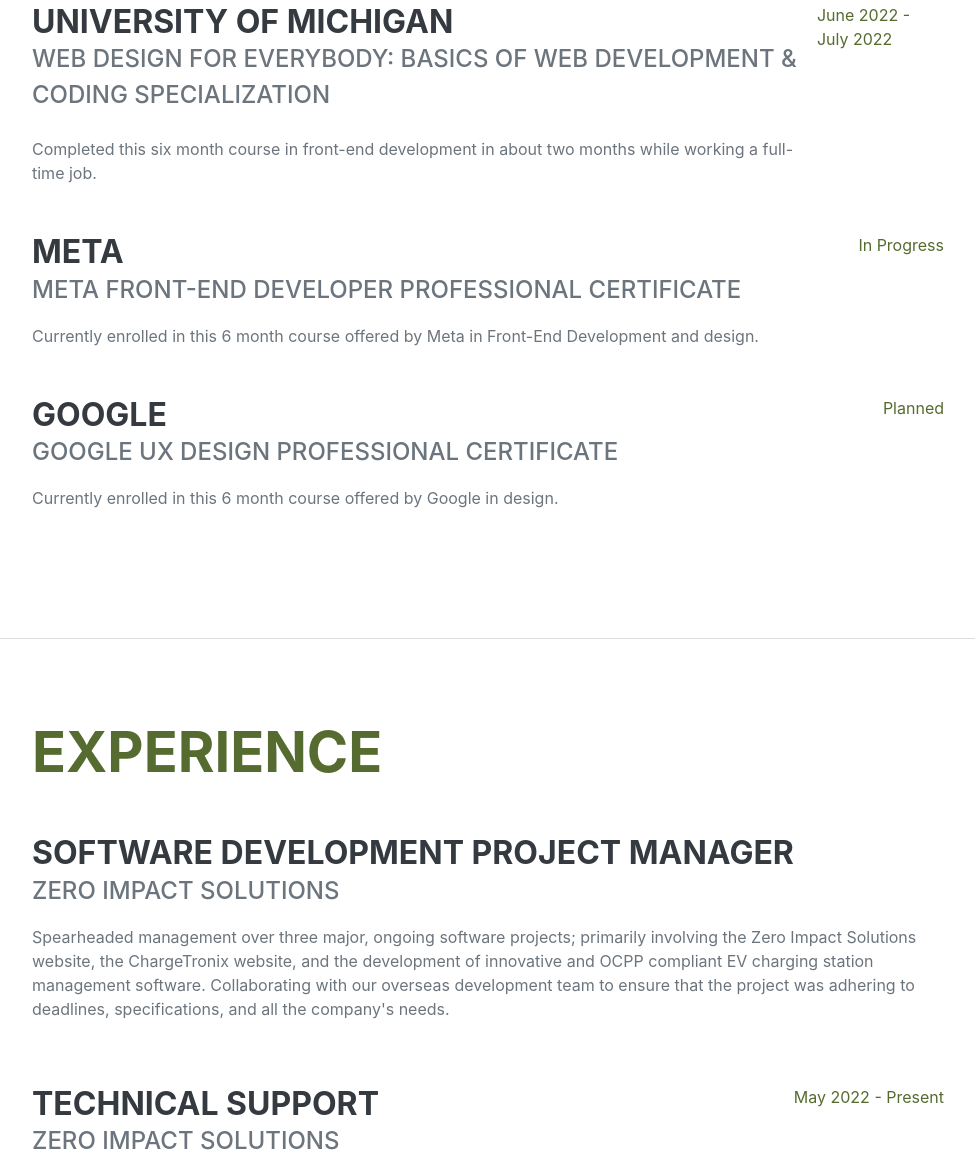
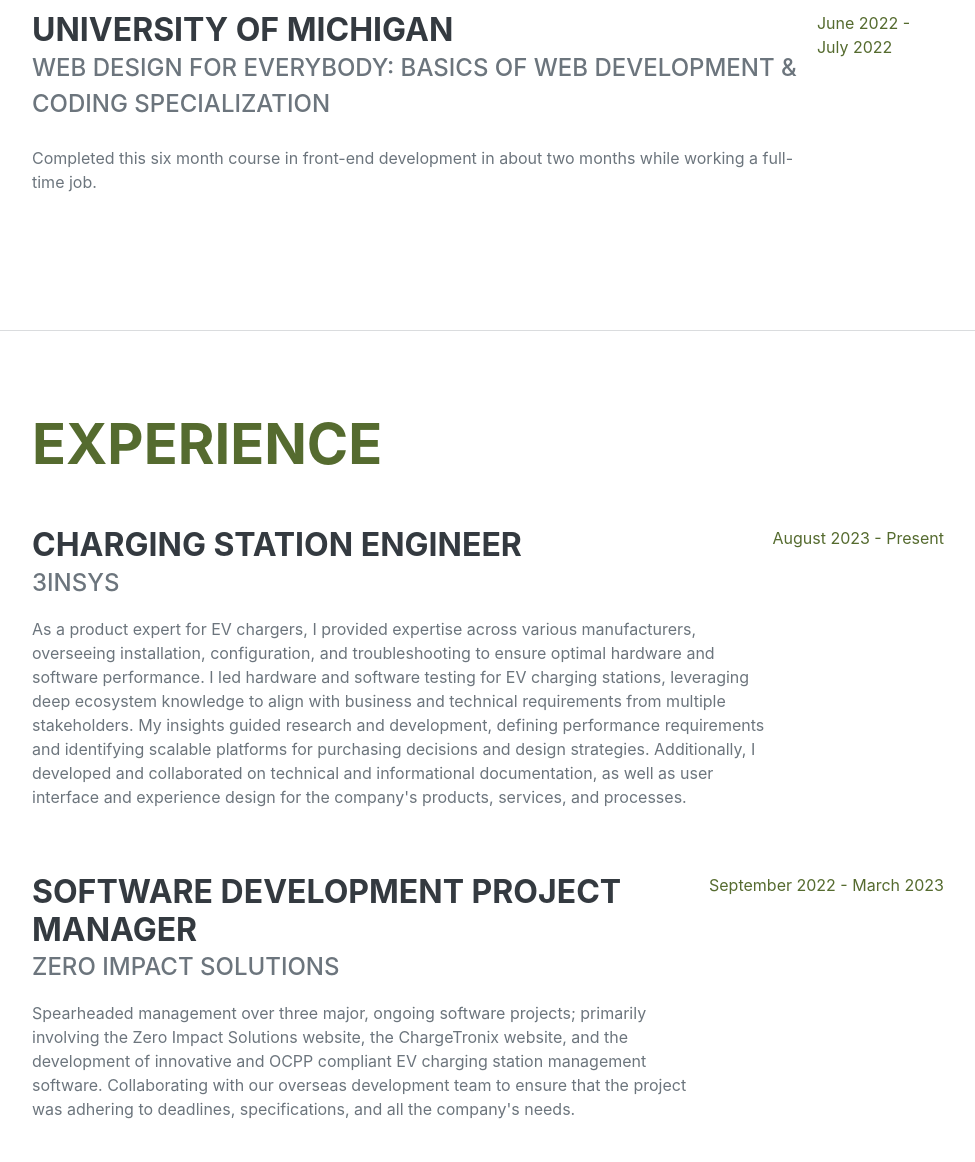
Before and after one commit to phillippresuel/phillippresuel.github.io, a plain HTML site: page index.html in a window 1280 px wide. Shown: the part 1271-2433 px from the top of the page, without its empty margins (288-1263 px from the left). Drawn offline with nearby package versions, Linux system fonts and the light colour scheme; a web font is replaced by a local one.

Commit message:
Add files via upload

```diff
--- a/index.html
+++ b/index.html
@@ -44,10 +44,13 @@
                         <span class="text-primary">Presuel</span>
                     </h1>
                     <div class="subheading mb-5">
-                        PO BOX 11273 · Santa Ana, CA 92711 · (657) 212-1427 ·
+                        3200 E Palm Dr #311 · Fullerton, CA 92831 · (657) 212-1427 ·
                         <a href="mailto:phillippresuel@gmail.com">phillippresuel@gmail.com</a>
                     </div>
-                    <p class="lead mb-5">I am a recent graduate who is currently focused on building expertise through work experience and personal study. I have always strived in opportunities where I can show creativity, both technically and artistically. This is why I am currently focused on advancing my knowledge of front-end software development, UI/UX, and design. Please check out my full resume for more details, other projects, and much more!</p>
+                    <p class="lead mb-5">I graduated with a Bachelor's in Computer Science from California State University, Fullerton (CSUF) three years ago.
+                        Since then, I've quickly advanced in the electric vehicle (EV) industry through three impactful roles. I've leveraged my technical education and the vast
+                        knowledge gained through hands-on experience to excel in software development, UI/UX design, and various technical tasks. My diverse skill set is highly transferable,
+                        enabling me to thrive in technical, customer-facing, and multidisciplinary fields.</p>
                     <div class="social-icons">
                         <!-- <a class="social-icon" href="#!"><i class="fab fa-linkedin-in"></i></a> -->
                         <a class="social-icon" href="https://github.com/phillippresuel/phillippresuel.github.io" target="_blank"><i class="fab fa-github"></i></a>
@@ -79,25 +82,6 @@
                         </div>
                         <div class="flex-shrink-o d-none d-lg-block"><span class="text-primary">June 2022 - July 2022</span></div>
                     </div>
-                    <div class="d-flex flex-column flex-md-row justify-content-between mb-5">
-                        <div class="flex-grow-1">
-                            <h3 class="mb-0">Meta</h3>
-                            <div class="subheading mb-3">Meta Front-End Developer Professional Certificate</div>
-                            <div class="d-xs-block d-lg-none mb-3">In Progress</div>
-                            <div>Currently enrolled in this 6 month course offered by Meta in Front-End Development and design.</div>
-                        </div>
-                        <div class="flex-shrink-o d-none d-lg-block"><span class="text-primary">In Progress</span></div>
-                    </div>
-                    <div class="d-flex flex-column flex-md-row justify-content-between mb-5">
-                        <div class="flex-grow-1">
-                            <h3 class="mb-0">Google</h3>
-                            <div class="subheading mb-3">Google UX Design Professional Certificate</div>
-                            <div class="d-xs-block d-lg-none mb-3">In Progress</div>
-                            <div>Currently enrolled in this 6 month course offered by Google in design.</div>
-                        </div>
-                        <div class="flex-shrink-o d-none d-lg-block"><span class="text-primary">Planned</span></div>
-                    </div>
-                </div>
             </section>
             <hr class="m-0" />
             <!-- Experience-->
@@ -107,15 +91,33 @@
 
                     <div class="d-flex flex-column flex-md-row justify-content-between mb-5">
                         <div class="flex-grow-1">
+                            <h3 class="mb-0">Charging Station Engineer</h3>
+                            <div class="subheading mb-3">3Insys</div>
+                            <div class="d-xs-block d-lg-none mb-3">August 2023 - Present</div>
+                            <p> As a product expert for EV chargers, I provided expertise across various manufacturers,
+                                overseeing installation, configuration, and troubleshooting to ensure optimal hardware
+                                and software performance. I led hardware and software testing for EV charging stations,
+                                leveraging deep ecosystem knowledge to align with business and technical requirements
+                                from multiple stakeholders. My insights guided research and development, defining
+                                performance requirements and identifying scalable platforms for purchasing decisions
+                                and design strategies. Additionally, I developed and collaborated on technical and informational
+                                documentation, as well as user interface and experience design for the company's products, services,
+                                and processes.
+                            </p>
+                        </div>
+                        <div class="flex-shrink-0 d-none d-lg-block"><span class="text-primary">August 2023 - Present</span></div>
+                    </div>
+                    <div class="d-flex flex-column flex-md-row justify-content-between mb-5">
+                        <div class="flex-grow-1">
                             <h3 class="mb-0">Software Development Project Manager</h3>
                             <div class="subheading mb-3">Zero Impact Solutions</div>
-                            <div class="d-xs-block d-lg-none mb-3">September 2022 - Present</div>
+                            <div class="d-xs-block d-lg-none mb-3">September 2022 - March 2023</div>
                             <p> Spearheaded management over three major, ongoing software projects; primarily involving the Zero Impact Solutions website,
                                 the ChargeTronix website, and the development of innovative and OCPP compliant EV charging station management software.
                                 Collaborating with our overseas development team to ensure that the project was adhering
-                                to deadlines, specifications, and all the company's needs.
-                            </p>
+                                to deadlines, specifications, and all the company's needs.</p>
                         </div>
+                        <div class="flex-shrink-0 d-none d-lg-block"><span class="text-primary">September 2022 - March 2023</span></div>
                     </div>
                     <div class="d-flex flex-column flex-md-row justify-content-between mb-5">
                         <div class="flex-grow-1">
@@ -127,7 +129,7 @@
                                 station might be facing and sending Open Charge Point Protocol commands via an operating portal application. Managing a
                                 series of clients and sites assigned to us for daily monitoring, ticket management, and communication purposes.</p>
                         </div>
-                        <div class="flex-shrink-0 d-none d-lg-block"><span class="text-primary">May 2022 - Present</span></div>
+                        <div class="flex-shrink-0 d-none d-lg-block"><span class="text-primary">April 2022 - September 2022</span></div>
                     </div>
                     <div class="d-flex flex-column flex-md-row justify-content-between mb-5">
                         <div class="flex-grow-1">
@@ -182,6 +184,9 @@
                     <div class="subheading mb-3">Misc.</div>
                     <ul class="list-group list-group-flush">
                         <li class="list-group-item">
+                            OCPP
+                        </li>
+                        <li class="list-group-item">
                             Video Editing, Photo Editing, and Content Creation
                         </li>
                         <li class="list-group-item">
```
Also changed, not shown: 1 other file.
